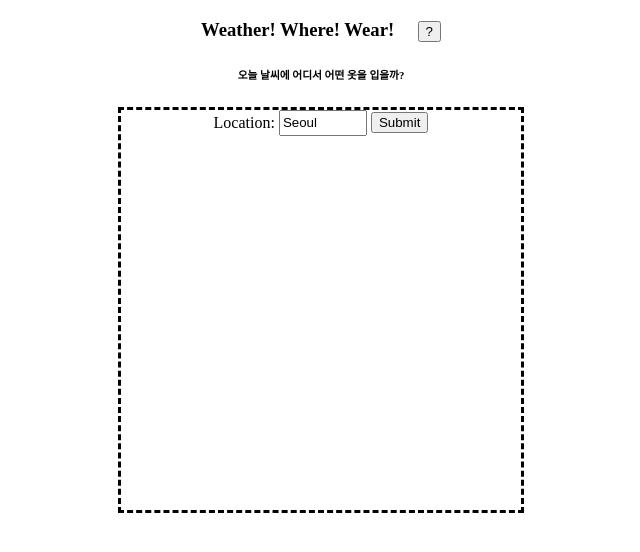
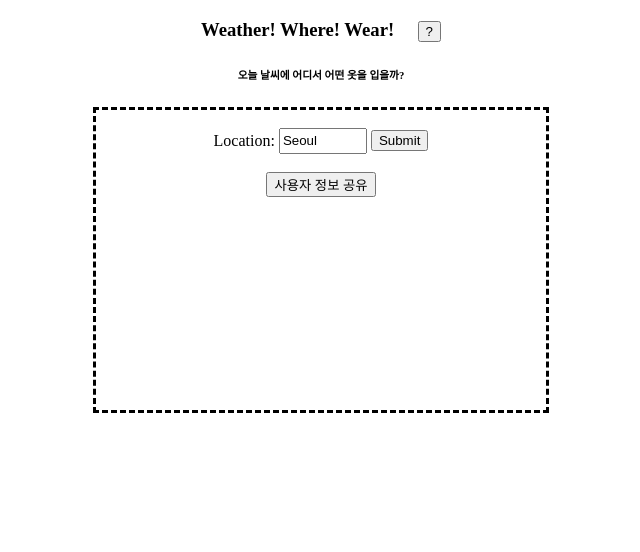
Before and after one commit to hyunkangson/Wheather_Where_Wear, a Flask app: page / in a window 1280 px wide. Shown: the top 552 px of the page, without its empty margins (319-959 px from the left). Run offline with Flask 2, Linux system fonts and the light colour scheme.

Commit message:
add another page

```diff
--- a/main.py
+++ b/main.py
@@ -10,6 +10,11 @@ app = Flask(__name__)
 def home():
     return render_template('home.html');
 
+@app.route('/userpage',methods=['POST'])
+def userpage():
+    request.form['bbtn']
+    return  render_template('userpage.html');
+
 
 @app.route('/result',methods = ['POST'])
 def result():
@@ -19,7 +24,7 @@ def result():
    data = urlopen(url).read()
    a = json.loads(data)
    we = (a['weather'][0]['main'])
-   ce = round(a['main']['temp'] - 273.15, 2)
+   ce = round(a['main']['temp'] - 273.15,1)
    icon = a['weather'][0]['icon']
 
    #database
--- a/templates/home.html
+++ b/templates/home.html
@@ -15,13 +15,18 @@
 	<h3 style="text-align: center;">Weather! Where! Wear!&nbsp&nbsp&nbsp&nbsp&nbsp<button onclick="description()">?</button></h3>
     <h6 style="text-align: center;">오늘 날씨에 어디서 어떤 옷을 입을까?</h6>
 
-    <form method="POST" action= '/result'>
+
     <center>
-    <div style="border: 3px dashed black; width:400px; height: 400px; text-align: center;">
+    <div style="border: 3px dashed black; width:450px; height: 300px; text-align: center;">
+        <form method="POST" action= '/result'><br>
         Location: <input type="text" name="location" value="Seoul"  style="width:80px;height:20px">
-        <input type="submit" value="Submit">
+        <input type="submit" value="Submit"><br><br>
+        </form>
+
+        <form method="POST" action= '/userpage'>
+        <input type="submit" name="bbtn" value="사용자 정보 공유">
+        </form>
     </div>
     </center>
-    </form>
 </body>
 </html>
--- a/templates/result.html
+++ b/templates/result.html
@@ -8,7 +8,7 @@
     <h6 style="text-align: center;">오늘 날씨에 어디서 어떤 옷을 입을까?</h6>
 
     <center>
-    <div style="border: 3px dashed black; width:400px; height: 400px; text-align: center;">
+    <div style="border: 3px dashed black; width:450px; height: 300px; text-align: center;">
         <h2>{{location}}</h2>
         <h3>{{ we }} {{ ce }} ℃ </h3>
         <figure class="image is -50x50">
```
Also changed, not shown: templates/userpage.html (added, +10 -0 lines).
